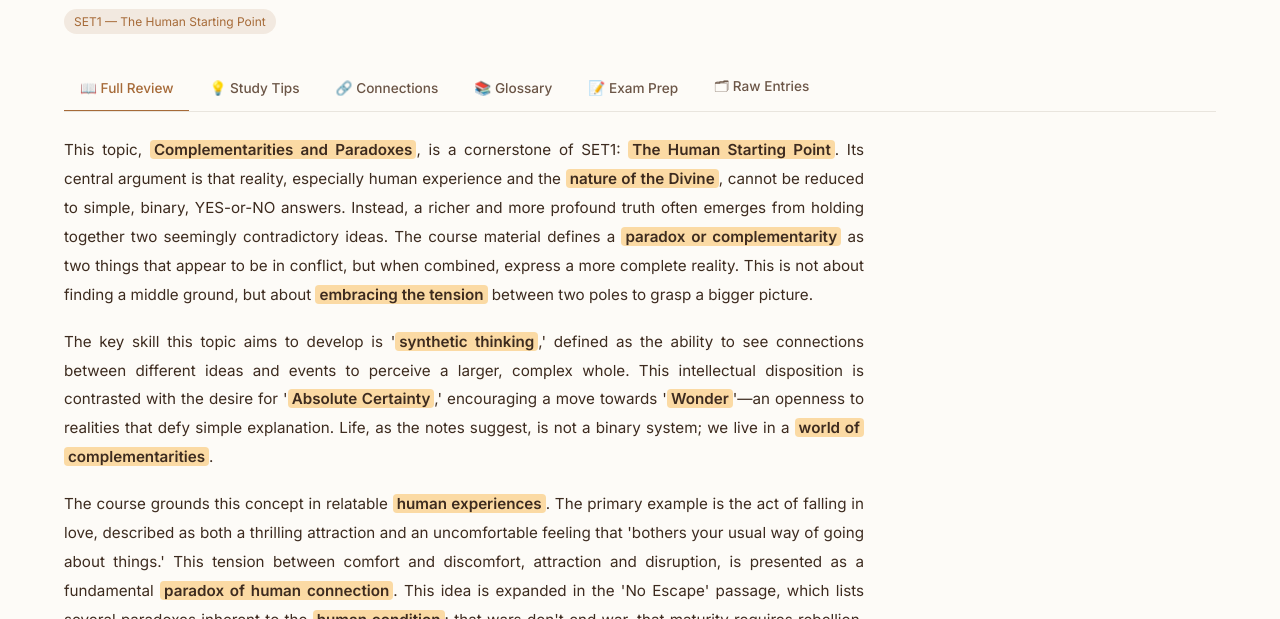
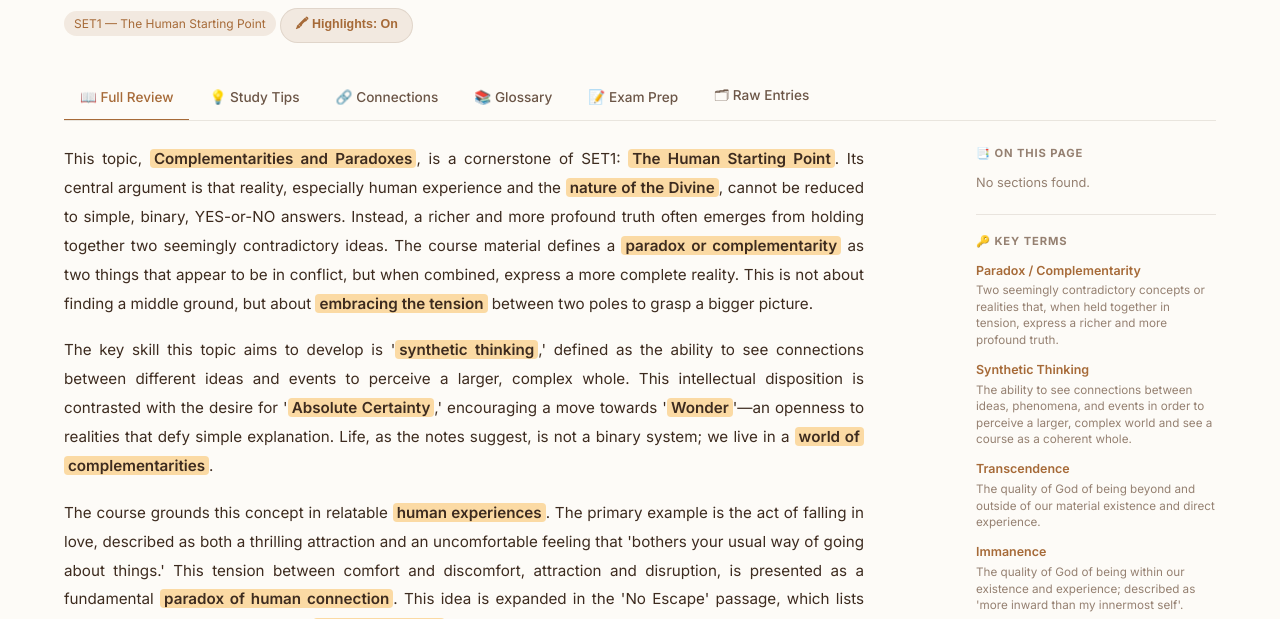
Before and after one commit to CelestialBrain/college, a website: page theology-11/reviewer/index.html in a window 1280 px wide. Both pictures are taken after a click on the element 872 px from the left and 419 px from the top of the page. Shown: the part 181-800 px from the top of the page. Drawn offline with Linux system fonts and the light colour scheme.

Commit message:
Add review sidebar with ToC, key terms, and highlights on/off toggle

```diff
--- a/theology-11/reviewer/app.js
+++ b/theology-11/reviewer/app.js
@@ -162,6 +162,7 @@ function showTopic(slug) {
       <button class="back-btn" onclick="showDashboard()">← Back</button>
       <h1>${topic.title}</h1>
       <span class="set-badge">${set.code} — ${set.title}</span>
+      <button class="highlight-toggle" id="highlightToggle" onclick="toggleHighlights()" title="Toggle highlights">🖍 Highlights: On</button>
     </div>
 
     <div class="topic-tabs">
@@ -173,8 +174,10 @@ function showTopic(slug) {
       <button class="topic-tab" onclick="switchTab(this, 'entries')">🗂 Raw Entries</button>
     </div>`;
 
-  // ── Full Review panel (main content) ──
+  // ── Full Review panel (main content + sidebar) ──
   html += `<div class="topic-content-panel active" id="panel-review">`;
+  html += `<div class="review-layout">`;
+  html += `<div class="review-main">`;
 
   // Full review (new field)
   if (topic.review) {
@@ -189,7 +192,32 @@ function showTopic(slug) {
     topic.keyTakeaways.forEach((t) => (html += `<li>${t}</li>`));
     html += `</ul></div>`;
   }
-  html += `</div>`;
+  html += `</div>`; // end review-main
+
+  // ── Sticky sidebar (desktop only) ──
+  const keyTerms = (topic.glossary || topic.glossaryTerms || []).slice(0, 8);
+  html += `<aside class="review-sidebar" id="review-sidebar">
+    <div class="sidebar-toc">
+      <div class="sidebar-section-label">📑 On this page</div>
+      <nav id="toc-nav"><div class="toc-loading">Loading…</div></nav>
+    </div>`;
+
+  if (keyTerms.length) {
+    html += `<div class="sidebar-terms">
+      <div class="sidebar-section-label">🔑 Key Terms</div>`;
+    keyTerms.forEach(g => {
+      html += `<div class="sidebar-term">
+        <span class="sidebar-term-name">${g.term}</span>
+        <span class="sidebar-term-def">${g.definition?.split('.')[0]}.</span>
+      </div>`;
+    });
+    html += `</div>`;
+  }
+
+  html += `</aside>`;
+  html += `</div>`; // end review-layout
+  html += `</div>`; // end panel-review
+
 
   // ── Study Tips panel ──
   html += `<div class="topic-content-panel" id="panel-tips">`;
@@ -261,7 +289,44 @@ function showTopic(slug) {
 
   c.innerHTML = html;
   window.scrollTo(0, 0);
+  buildToc();
+
+  // Restore highlight state
+  const highlightBtn = document.getElementById('highlightToggle');
+  if (!highlightState) {
+    document.body.classList.add('no-highlights');
+    if (highlightBtn) highlightBtn.textContent = '🖍 Highlights: Off';
+  }
 }
+
+// ── Highlights state (persisted across topic navigations) ──
+let highlightState = true;
+
+function toggleHighlights() {
+  highlightState = !highlightState;
+  document.body.classList.toggle('no-highlights', !highlightState);
+  const btn = document.getElementById('highlightToggle');
+  if (btn) btn.textContent = `🖍 Highlights: ${highlightState ? 'On' : 'Off'}`;
+}
+
+// ── Build Table of Contents from rendered headings ──
+function buildToc() {
+  const toc = document.getElementById('toc-nav');
+  if (!toc) return;
+  const headings = document.querySelectorAll('#panel-review .review-heading');
+  if (!headings.length) { toc.innerHTML = '<span style="color:var(--text-muted);font-size:0.8rem">No sections found.</span>'; return; }
+
+  let tocHtml = '';
+  headings.forEach((h, i) => {
+    h.id = `section-${i}`;
+    const level = parseInt(h.tagName[1]);
+    const indent = level > 3 ? 'toc-item-sub' : 'toc-item';
+    tocHtml += `<a class="${indent}" href="#section-${i}" onclick="event.preventDefault();document.getElementById('section-${i}').scrollIntoView({behavior:'smooth',block:'start'})">${h.textContent}</a>`;
+  });
+  toc.innerHTML = tocHtml;
+
+}
+
 
 function switchTab(btn, panelId) {
   document.querySelectorAll('.topic-tab').forEach((t) => t.classList.remove('active'));
--- a/theology-11/reviewer/style.css
+++ b/theology-11/reviewer/style.css
@@ -749,6 +749,126 @@ body {
   text-align: justify;
 }
 
+/* ── Highlights toggle suppression ─────────────────────── */
+body.no-highlights .review-text strong {
+  background-color: transparent;
+  padding: 0;
+}
+
+/* ── Highlight toggle button ────────────────────────────── */
+.highlight-toggle {
+  margin-left: auto;
+  padding: 6px 14px;
+  background: var(--accent-soft);
+  border: 1px solid var(--border);
+  border-radius: 20px;
+  color: var(--accent);
+  font-size: 0.78rem;
+  font-weight: 600;
+  cursor: pointer;
+  transition: all 0.2s;
+  white-space: nowrap;
+}
+.highlight-toggle:hover {
+  background: var(--bg-card-hover);
+  border-color: var(--accent);
+}
+
+/* ── Review page two-column layout ─────────────────────── */
+.review-layout {
+  display: flex;
+  gap: 32px;
+  align-items: flex-start;
+}
+
+.review-main {
+  flex: 1;
+  min-width: 0;
+}
+
+/* ── Sticky sidebar ─────────────────────────────────────── */
+.review-sidebar {
+  width: 240px;
+  flex-shrink: 0;
+  position: sticky;
+  top: 80px;
+  max-height: calc(100vh - 120px);
+  overflow-y: auto;
+  display: flex;
+  flex-direction: column;
+  gap: 20px;
+  scrollbar-width: thin;
+  scrollbar-color: var(--border) transparent;
+}
+
+.sidebar-section-label {
+  font-size: 0.7rem;
+  font-weight: 700;
+  text-transform: uppercase;
+  letter-spacing: 0.08em;
+  color: var(--text-muted);
+  margin-bottom: 10px;
+}
+
+/* ToC nav */
+#toc-nav {
+  display: flex;
+  flex-direction: column;
+  gap: 4px;
+}
+
+.toc-item {
+  display: block;
+  font-size: 0.8rem;
+  color: var(--text-dim);
+  text-decoration: none;
+  padding: 5px 8px;
+  border-radius: 6px;
+  transition: all 0.15s;
+  line-height: 1.4;
+}
+
+.toc-item-sub {
+  display: block;
+  font-size: 0.75rem;
+  color: var(--text-muted);
+  text-decoration: none;
+  padding: 4px 8px 4px 18px;
+  border-radius: 6px;
+  transition: all 0.15s;
+  line-height: 1.4;
+}
+
+.toc-item:hover, .toc-item-sub:hover {
+  background: var(--accent-soft);
+  color: var(--accent);
+}
+
+/* Key terms sidebar */
+.sidebar-terms {
+  border-top: 1px solid var(--border);
+  padding-top: 18px;
+}
+
+.sidebar-term {
+  margin-bottom: 12px;
+}
+
+.sidebar-term-name {
+  display: block;
+  font-size: 0.78rem;
+  font-weight: 600;
+  color: var(--accent);
+  margin-bottom: 2px;
+}
+
+.sidebar-term-def {
+  display: block;
+  font-size: 0.73rem;
+  color: var(--text-muted);
+  line-height: 1.4;
+}
+
 .review-text strong {
   color: var(--text);
   font-weight: 600;
@@ -998,7 +1118,7 @@ h5.review-heading {
   line-height: 1.4;
 }
 
-/* ── Responsive ──────────────────────────────────────────── */
+/* ── Responsive ────────────────────────────────────────── */
 @media (max-width: 768px) {
   #nav { flex-wrap: wrap; padding: 10px 16px; }
   .nav-search { width: 100%; order: 10; margin-left: 0; margin-top: 8px; }
@@ -1009,4 +1129,8 @@ h5.review-heading {
   .flashcard-text { font-size: 1rem; }
   .topic-tabs { gap: 0; }
   .topic-tab { padding: 8px 10px; font-size: 0.78rem; }
+  /* Hide the sidebar and highlights toggle on mobile */
+  .review-sidebar { display: none !important; }
+  .highlight-toggle { display: none !important; }
+  .review-layout { display: block; }
 }
```
